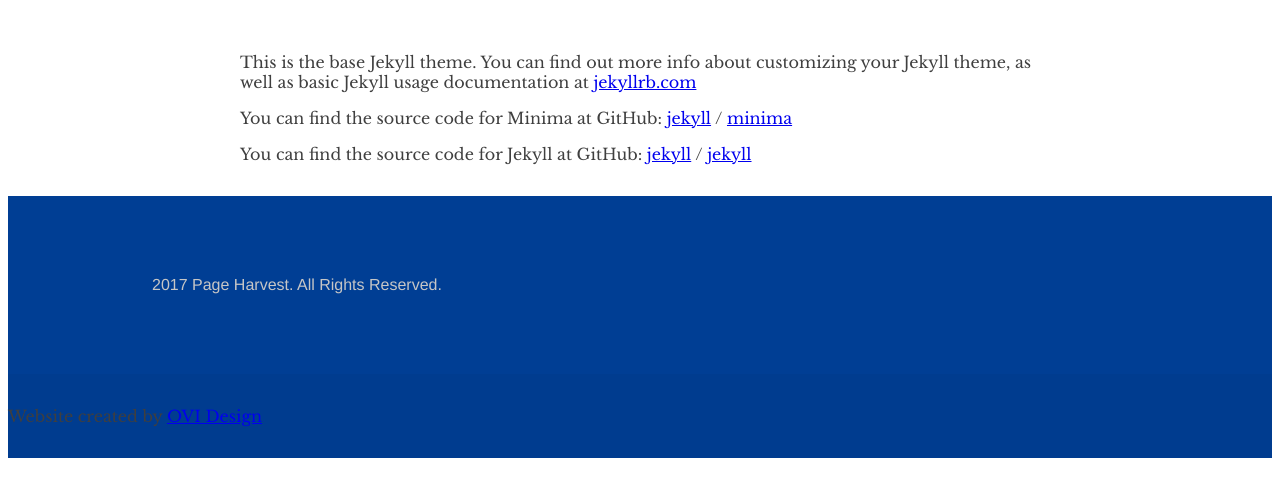
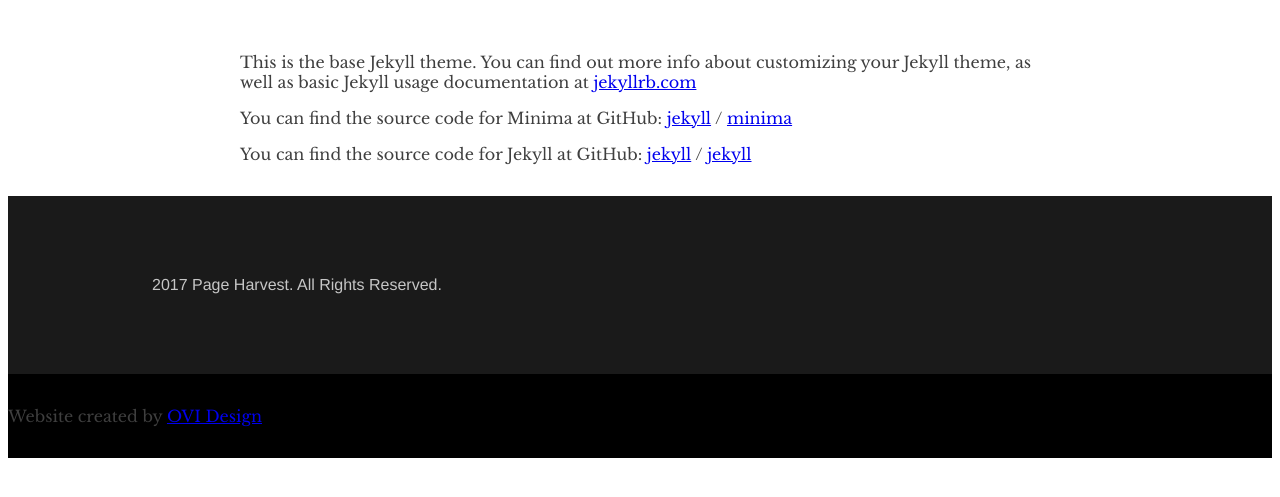
Before and after one commit to ovidesign/ovidesign.github.io, a Jekyll site: the page built from about.md, in a window 1280 px wide. Shown: the top 497 px of the page. Built offline with Jekyll 4.4.1, drawn with Linux system fonts in a browser that asks for light colours.

Commit message:
Included twitter cards and more post styles

```diff
--- a/_includes/head.html
+++ b/_includes/head.html
@@ -10,14 +10,17 @@
   <meta name="robots" content="noindex">
   {% endif %}
   <meta name="description" content="{{ page.meta | default: site.description | strip_html | normalize_whitespace | truncate: 160 | escape }}">
+  {% if page.twitter %}
+  {% include twitter-card.html %}
+  {% endif %}
   <link rel="apple-touch-icon" href="{{ site.url }}/apple-touch-icon.png">
   <link rel="icon" type="image/png" href="{{ site.url }}/favicon-16x16.png" sizes="16x16">
-  <link href="https://fonts.googleapis.com/css?family=Libre+Baskerville" rel="stylesheet">
+  <link href="https://fonts.googleapis.com/css?family=Libre+Baskerville:400,400i" rel="stylesheet">
   <link href="https://fonts.googleapis.com/css?family=Open+Sans:600" rel="stylesheet">
   <link rel="stylesheet" href="{{ "/assets/main.css" | relative_url }}">
   <link rel="canonical" href="{{ page.url | replace:'index.html','' | absolute_url }}">
   <link rel="alternate" type="application/rss+xml" title="{{ site.title | escape }}" href="{{ "/feed.xml" | relative_url }}">
   {% if page.schema %}
-    {% include schema.html %}
+  {% include schema.html %}
   {% endif %}
 </head>
--- a/_layouts/default.html
+++ b/_layouts/default.html
@@ -5,7 +5,9 @@
     {% include nav.html %}
     {% include header.html %}
     {% include banner.html %}
+    <main>
       {{ content }}
+    </main>
     {% include footer.html %}
     {% include scripts.html %}
   </body>
--- a/_sass/partials/footer.scss
+++ b/_sass/partials/footer.scss
@@ -1,5 +1,5 @@
 .footer {
-  background: lighten($dk-blue, 1%);
+  background: lighten($black, 10%);
   padding: 36px 0;
   .container {
     padding: 12px 16px;
@@ -29,6 +29,6 @@
   }
 }
 .footer-ground {
-  background: $dk-blue;
+  background: $black;
   padding: 16px 0;
 }
--- a/_sass/partials/media.scss
+++ b/_sass/partials/media.scss
@@ -1,8 +1,23 @@
 .hero-image {
-  margin: 0 -2em;
   img {
     display: block;
     width: 100%;
     height: auto;
   }
 }
+
+figure {
+  width: 80%;
+  background-color: $lines;
+  padding: 16px;
+  img {
+    display: block;
+    width: 100%;
+    height: auto;
+  }
+  figcaption {
+    padding: 8px 0;
+    font-style: italic;
+    text-align: center;
+  }
+}
```
Also changed, not shown: _includes/twitter-card.html (added, +8 -0 lines), _posts/2017-12-04-welcome-to-pageharvest.html (+14 -1 lines), assets/img/dev.svg, assets/img/fig.svg (added).
